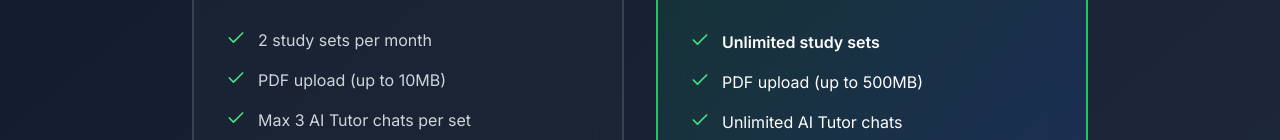
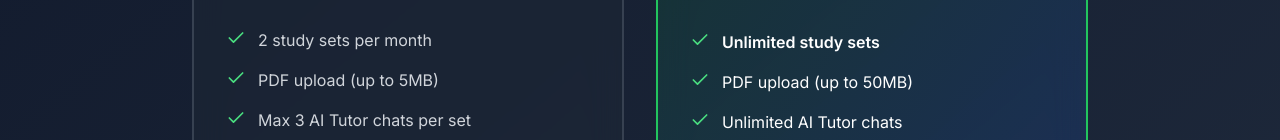
Before and after one commit to Tahaijaz233/hazelnote-web, a Next.js app in the folder hazelnote/: page /pricing in a window 1280 px wide. Shown: the part 660-800 px from the top of the page. Built offline with nearby package versions, Linux system fonts and the light colour scheme; no server answers.

Commit message:
Update page.tsx

```diff
--- a/hazelnote/src/app/pricing/page.tsx
+++ b/hazelnote/src/app/pricing/page.tsx
@@ -87,7 +87,7 @@ export default function Pricing() {
               <Link href="/login/" className="block w-full py-3 px-6 text-center bg-gray-700 hover:bg-gray-600 text-white font-bold rounded-xl transition mb-8">Get Started Free</Link>
               <div className="space-y-4">
                 <div className="flex items-start gap-3"><Check className="w-5 h-5 text-green-400" /><span className="text-gray-300">2 study sets per month</span></div>
-                <div className="flex items-start gap-3"><Check className="w-5 h-5 text-green-400" /><span className="text-gray-300">PDF upload (up to 10MB)</span></div>
+                <div className="flex items-start gap-3"><Check className="w-5 h-5 text-green-400" /><span className="text-gray-300">PDF upload (up to 5MB)</span></div>
                 <div className="flex items-start gap-3"><Check className="w-5 h-5 text-green-400" /><span className="text-gray-300">Max 3 AI Tutor chats per set</span></div>
                 <div className="flex items-start gap-3"><Check className="w-5 h-5 text-green-400" /><span className="text-gray-300">Standard Flashcards & Quizzes</span></div>
               </div>
@@ -104,7 +104,7 @@ export default function Pricing() {
               <Link href="/login/" className="block w-full py-3 px-6 text-center btn-primary text-white font-bold rounded-xl mb-8">Upgrade to Pro</Link>
               <div className="space-y-4">
                 <div className="flex items-start gap-3"><Check className="w-5 h-5 text-green-400" /><span className="text-white font-semibold">Unlimited study sets</span></div>
-                <div className="flex items-start gap-3"><Check className="w-5 h-5 text-green-400" /><span className="text-white">PDF upload (up to 500MB)</span></div>
+                <div className="flex items-start gap-3"><Check className="w-5 h-5 text-green-400" /><span className="text-white">PDF upload (up to 50MB)</span></div>
                 <div className="flex items-start gap-3"><Check className="w-5 h-5 text-green-400" /><span className="text-white">Unlimited AI Tutor chats</span></div>
                 <div className="flex items-start gap-3"><Check className="w-5 h-5 text-green-400" /><span className="text-white">AI Podcasts & Translation</span></div>
                 <div className="flex items-start gap-3"><Check className="w-5 h-5 text-green-400" /><span className="text-white">Up to 30 Exam Questions</span></div>
```
